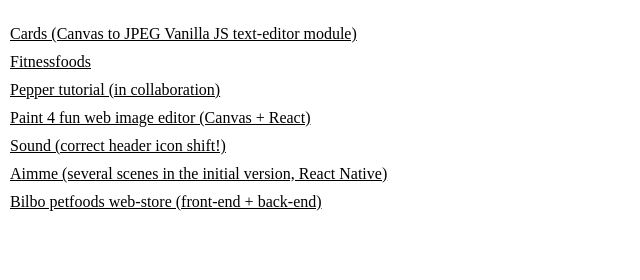
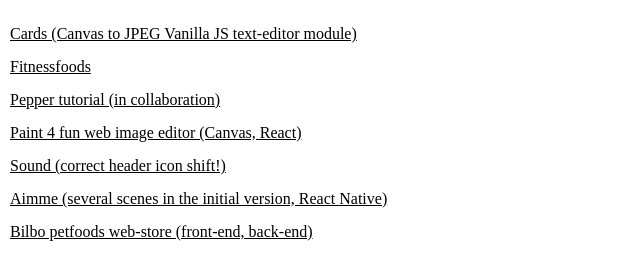
Before and after one commit to lenatardis/l, a plain HTML site: page index.html in a window 1280 px wide. Shown: the whole page, without its empty margins (0-640 px from the left). Drawn offline with Linux system fonts and the light colour scheme.

Commit message:
New changes

```diff
--- a/index.html
+++ b/index.html
@@ -6,7 +6,7 @@
     <style>
         html { margin:0; padding:0;}
         body { margin:0; padding:0; color:black; background:#fff;}
-        p { margin:0; padding:0 0 10px;}
+        p { margin:0; padding:0 0 15px;}
         a { color:black;}
         a:hover { color:black;}
         * { outline:none;}
@@ -18,10 +18,10 @@
     <p><a href="https://iwishyou.co/ru/index_cards/"> Cards (Canvas to JPEG Vanilla JS text-editor module)</a></p>
     <p><a href="/fitness_foods/">Fitnessfoods</a></p>
     <p><a href="https://tutorial.pepper.ai/">Pepper tutorial (in collaboration)</a></p>
-    <p><a href="https://www.screencast.com/t/4i8nsYRWpOK"> Paint 4 fun web image editor (Canvas + React)</a></p>
+    <p><a href="https://www.screencast.com/t/4i8nsYRWpOK"> Paint 4 fun web image editor (Canvas, React)</a></p>
     <p><a href="/auto/">Sound (correct header icon shift!)</a></p>
     <p><a href="https://play.google.com/store/apps/details?id=com.aimme&hl=fr_CH">Aimme (several scenes in the initial version, React Native)</a></p>
-    <p><a href="http://bilbopetfoods.com/web-store.php">Bilbo petfoods web-store (front-end + back-end)</a></p>
+    <p><a href="http://bilbopetfoods.com/web-store.php">Bilbo petfoods web-store (front-end, back-end)</a></p>
 </div>
 </body>
 </html>
```
